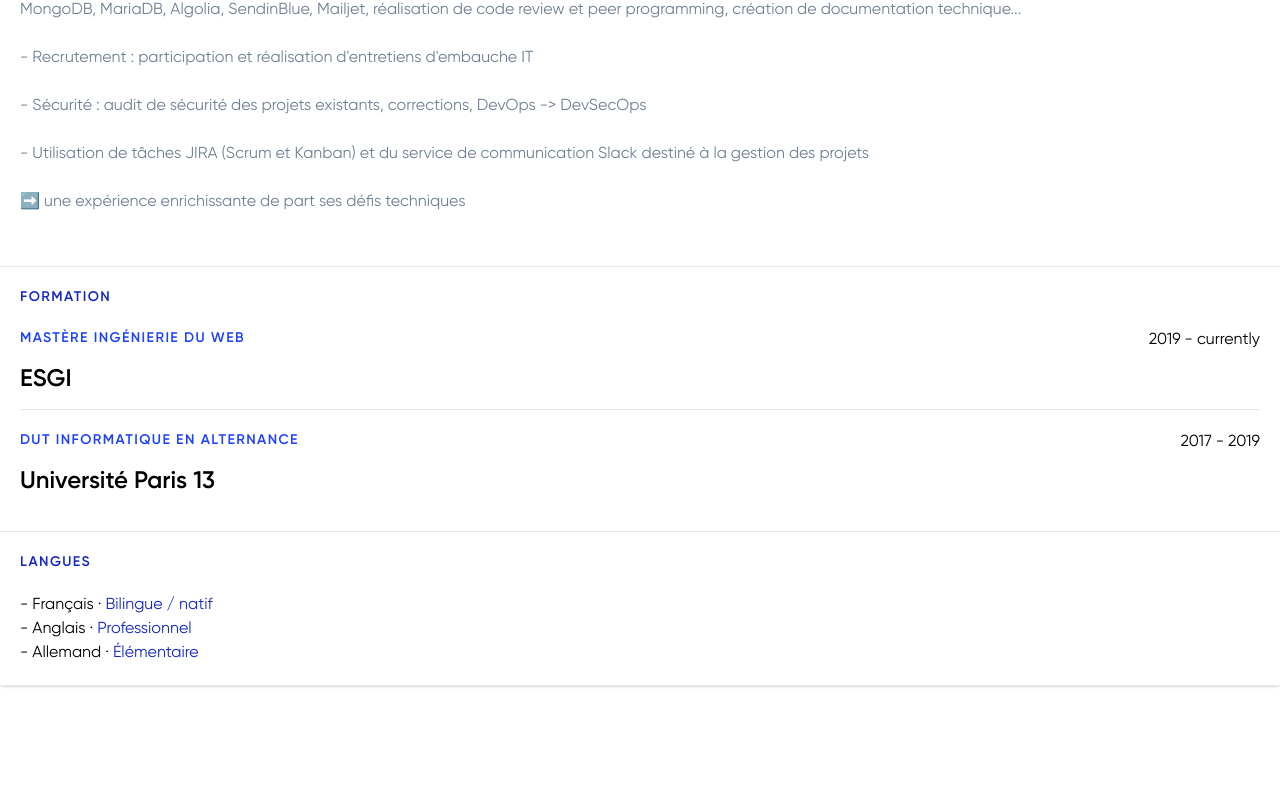
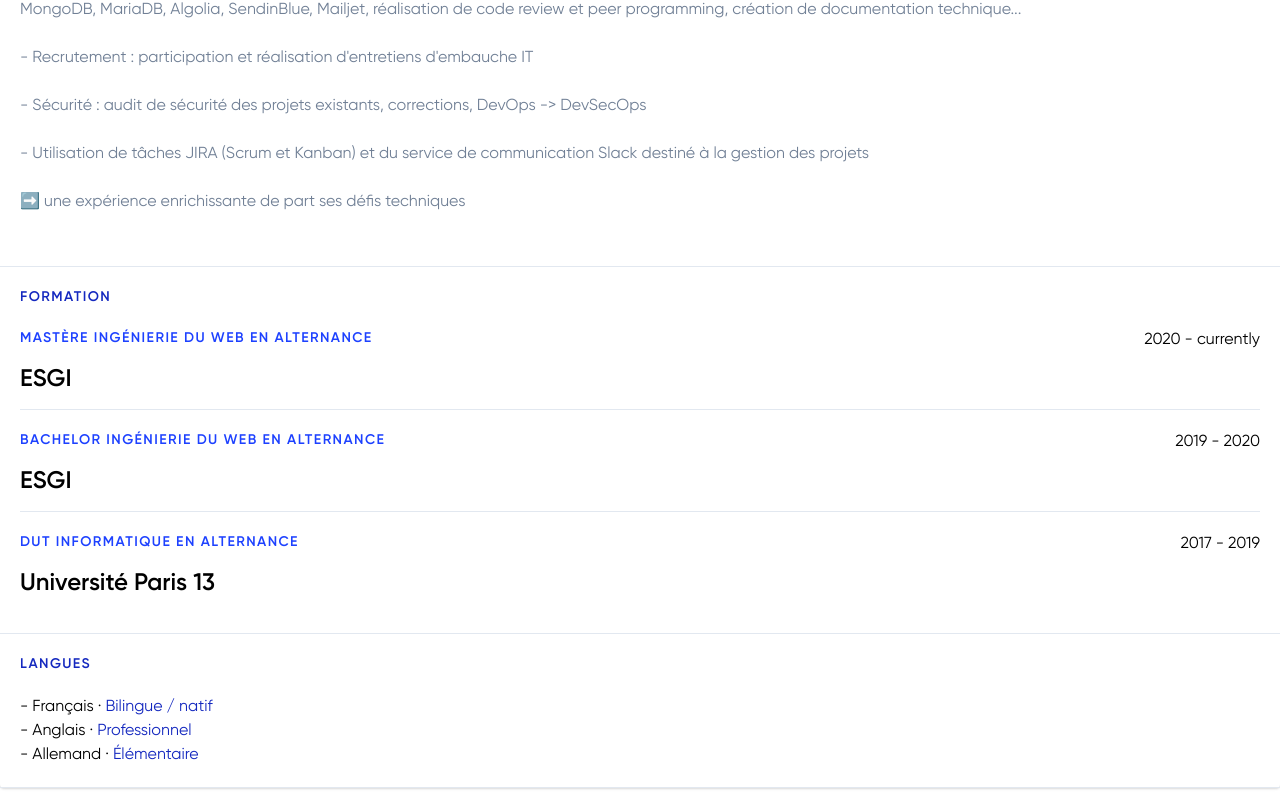
Before and after one commit to tchenu/portfolio, a Nuxt app: page /cv in a window 1280 px wide. Shown: the part 2461-3265 px from the top of the page. Before the commit the page ends 3163 px from the top, so only its background shows below. Built offline with nearby package versions, Linux system fonts and the light colour scheme.

Commit message:
⚡️ Adding formation

```diff
--- a/components/cv/CvFormations.vue
+++ b/components/cv/CvFormations.vue
@@ -23,9 +23,15 @@ export default {
       formations: [
         {
           school: 'ESGI',
-          diploma: 'Mastère Ingénierie du Web',
+          diploma: 'Mastère Ingénierie du Web en alternance',
+          from: new Date(2020, 8),
+          to: new Date(),
+        },
+        {
+          school: 'ESGI',
+          diploma: 'Bachelor Ingénierie du Web en alternance',
           from: new Date(2019, 8),
-          to: new Date(),
+          to: new Date(2020, 8),
         },
         {
           school: 'Université Paris 13',
```
